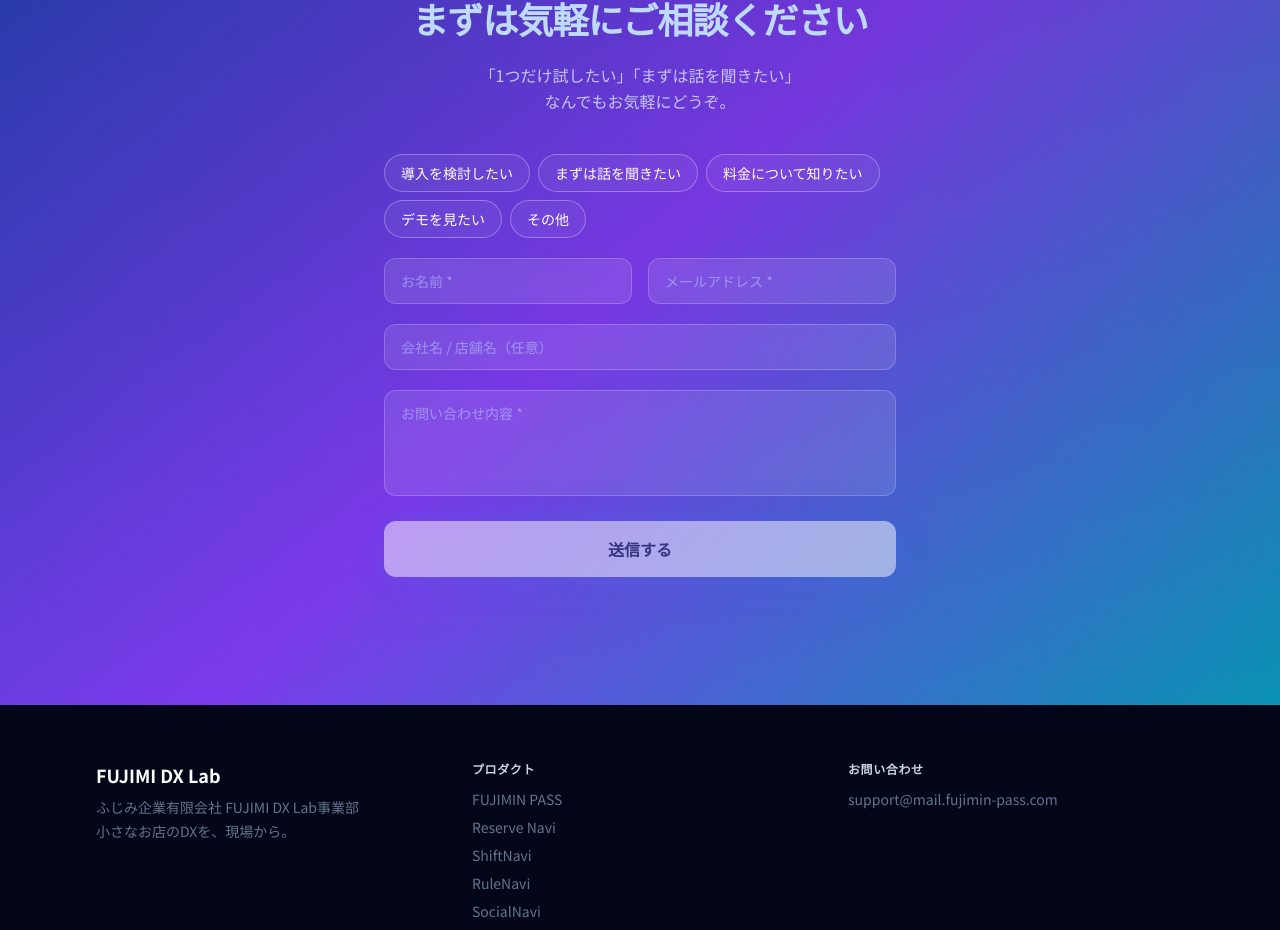
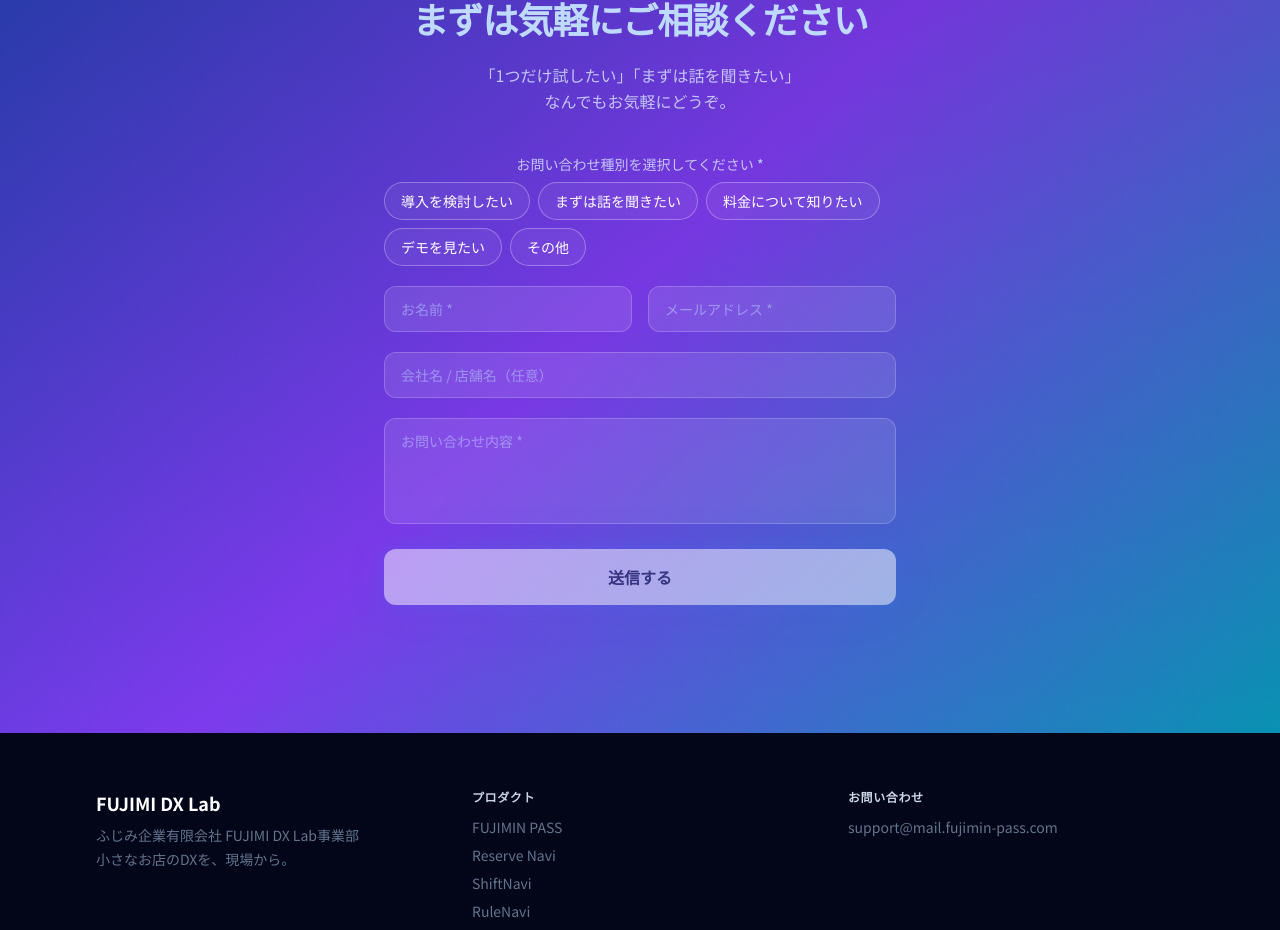
Before and after one commit to tabistFUJIMI/fujimi-dx-lab, a Next.js app: page / in a window 1280 px wide. Shown: the part 6063-6993 px from the top of the page. Built offline with nearby package versions, Linux system fonts and the light colour scheme.

Commit message:
お問い合わせフォーム: 種別選択が必須であることを明記
Co-Authored-By: Claude Opus 4.6 (1M context) <noreply@anthropic.com>

```diff
--- a/app/components/ContactForm.tsx
+++ b/app/components/ContactForm.tsx
@@ -61,7 +61,9 @@ export default function ContactForm() {
   return (
     <form onSubmit={handleSubmit} className="mx-auto max-w-lg space-y-5">
       {/* Inquiry Type */}
-      <div className="flex flex-wrap gap-2">
+      <div>
+        <p className="mb-2 text-sm text-blue-100/80">お問い合わせ種別を選択してください <span className="text-blue-200">*</span></p>
+        <div className="flex flex-wrap gap-2">
         {INQUIRY_TYPES.map((t) => (
           <button
             key={t}
@@ -76,6 +78,7 @@ export default function ContactForm() {
             {t}
           </button>
         ))}
+        </div>
       </div>
 
       {/* Name & Email */}
```
